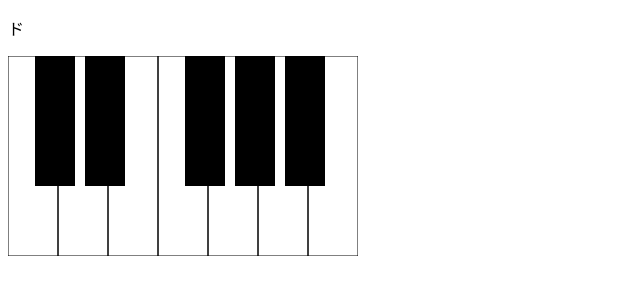
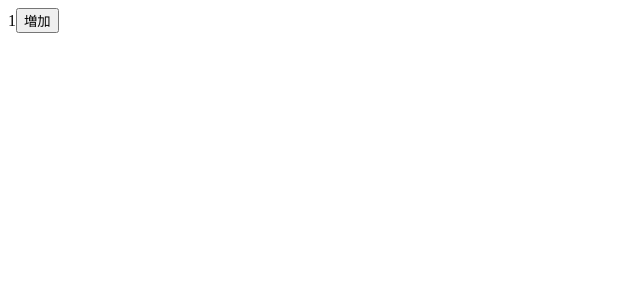
Before and after one commit to kamojun/musicnotes, a React app: page / in a window 1280 px wide. Shown: the top 300 px of the page, without its empty margins (0-640 px from the left). Built offline with nearby package versions, Linux system fonts and the light colour scheme.

Commit message:
redux試験導入

```diff
--- a/src/keyboard.jsx
+++ b/src/component/keyboard.jsx
@@ -13,8 +13,6 @@ export default function KeyBoard(props){
         <rect data-num={i+1} className="whiteKey" key={i} x={i*width} y="0" width={width} height={height}
           fill="none" stroke="black" strokeWidth="1"/>
         )}
-      </g>
-      <g onClick={click}>
         {[0,1,3,4,5].map(i=>
           <rect data-num={i+1.5} className="blackKey" key={i} x={offset+i*width} y="0" width={blackWidth} height={blackHeight}
           fill="black"/>
--- a/src/question.jsx
+++ b/src/container/question.jsx
@@ -2,9 +2,12 @@ import React from 'react'
 import KeyBoard from './keyboard'
 
 class Question extends React.Component{
-  constructor(props){
-    super(props)
-  }
+  render(){return(
+    <div>
+      <p>{this.props.ans}</p>
+      <KeyBoard />
+    </div>
+  )}
 }
 
 function CorrectAnswer(e){
--- /dev/null
+++ b/src/container/test.jsx
@@ -0,0 +1,29 @@
+import React from 'react'
+import {connect} from 'react-redux'
+
+class App extends React.Component {
+  render(){return(
+    <div>
+      <span>{this.props.fuga}</span>
+      <button onClick={this.props.handleClick}>増加</button>
+    </div>
+  )}
+}
+function Fapp(props){
+  return(
+    <div>
+      <span>{this.props.fuga}</span>
+      <button onClick={ () => this.props.handleClick() }>増加</button>
+    </div>
+  )
+}
+
+function mapStateToProps(state) {
+  return state
+}
+function mapDispatchToProps(dispatch) {
+  return {
+    handleClick: () => dispatch({ type: 'INCREMENT' })    // これで、propsにhandleClickが追加されるのかな
+  }
+}
+export default connect(mapStateToProps, mapDispatchToProps)(App);
--- a/src/index.jsx
+++ b/src/index.jsx
@@ -1,18 +1,21 @@
 import React from 'react'
 import {render} from 'react-dom'
 import './style.css'
-// import wow from './wowwow.js'
-import Timer from './timer'
-import Fquestion from './question'
-import KeyBoard from './keyboard'
 
-class App extends React.Component {
-  render(){return(
-    <p> Hello React!</p>
-  )}
-}
+import {createStore} from 'redux'
+import {Provider} from 'react-redux'
+import reducer from './reducer'
+
+import Test from './container/test'
 
 // render(<Timer/>, document.getElementById('app'));
 // render(<App/>, document.getElementById('app'));
 // render(<Fquestion ans='あ' option={'あいうえお'.split('')}/>, document.getElementById('app'));
-render(<Fquestion ans="ド" />, document.getElementById('app'));
+// render(<Fquestion ans="ド" />, document.getElementById('app'));
+
+render(
+  <Provider store={createStore(reducer)}>
+    <Test />
+  </Provider>,
+  document.getElementById('app')
+)
--- /dev/null
+++ b/src/reducer.jsx
@@ -0,0 +1,12 @@
+const initialState = {
+  fuga: 1
+}
+
+export default function reducer(state = initialState, action) {
+  switch(action.type) {
+    case 'INCREMENT':
+      return { fuga: state.fuga + 1 }
+    default:
+      return state
+  }
+}
--- a/src/wowwow.js
+++ /dev/null
@@ -1 +0,0 @@
-export default 1;
```
Also changed, not shown: src/component/timer.jsx (renamed from src/timer.jsx).
